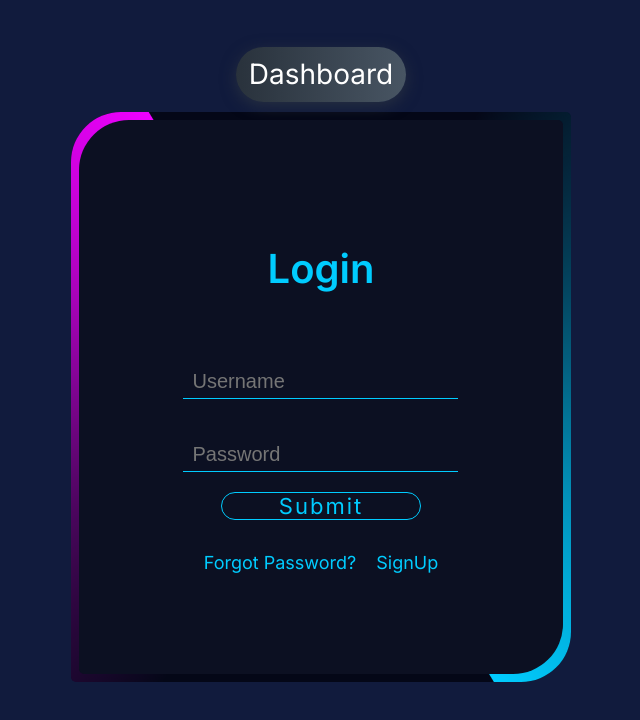
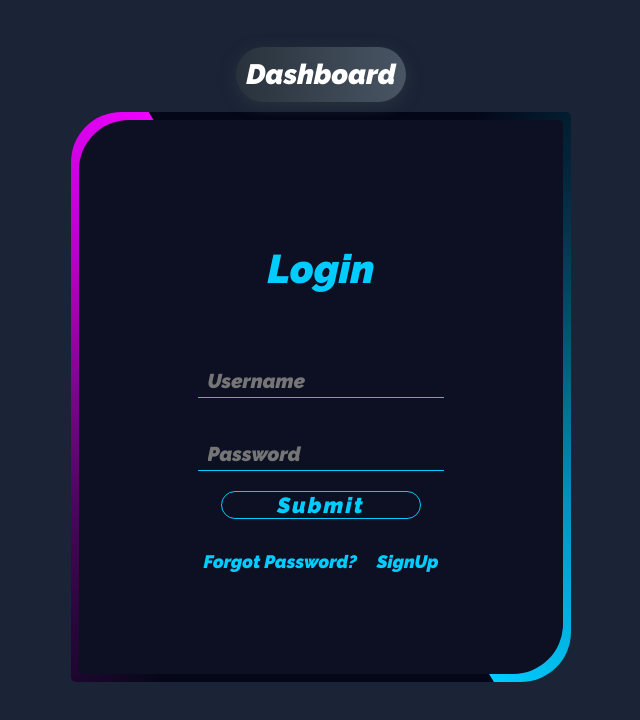
Before and after one commit to McTastic/Issue_Tracker, a Next.js app: page / in a window 1280 px wide. Shown: the top 720 px of the page, without its empty margins (319-959 px from the left). Built offline with nearby package versions, Linux system fonts and the light colour scheme.

Commit message:
changed homepage styling slightly

```diff
--- a/app/components/login.tsx
+++ b/app/components/login.tsx
@@ -1,6 +1,6 @@
 "use client";
 
-import React, { useState } from 'react';
+import { useState } from 'react';
 import styles from "../../public/css/login.module.css";
 
 export default function Login() {
--- a/public/css/globals.css
+++ b/public/css/globals.css
@@ -1,10 +1,12 @@
+@import url('https://fonts.googleapis.com/css2?family=Raleway:ital,wght@1,900&display=swap');
 :root{
-    --left-bg-color: linear-gradient(to bottom right,rgb(248, 87, 166) 45%, rgb(255, 88, 88));
+    --left-bg-color: linear-gradient(to bottom right,rgb(58, 9, 73) 45%,rgb(101,9,199) 67%, rgb(191, 88, 255));
 }
 *{
     font-size: 22px;
+    font-family: 'Raleway', sans-serif;
 }
 body{
     margin-bottom: -1px;
-    background: rgb(17, 27, 61);
+    background:  rgb(27, 36, 54)
 }
--- a/public/css/homepage.module.css
+++ b/public/css/homepage.module.css
@@ -8,7 +8,7 @@
     display: flex;
     justify-content: center;
     background: var(--left-bg-color);
-    flex-basis: 50%;
+    flex-basis: 65%;
     flex-wrap: wrap;
 }
 .leftSide::before,
@@ -20,7 +20,8 @@
     width: 100%;
 }
 .leftSide::before{
-    left: -50%;
+    left: -35%;
+    bottom: 0;
     background: var(--left-bg-color);
     z-index: -1;
     filter: drop-shadow(0 10px 30px rgb(4, 0, 21));
@@ -45,7 +46,7 @@
     flex-direction: column;
     justify-content: center;
     align-items: center;
-    flex-basis: 50%;
+    flex-basis: 35%;
 }
 .container{
     display: flex;
```
